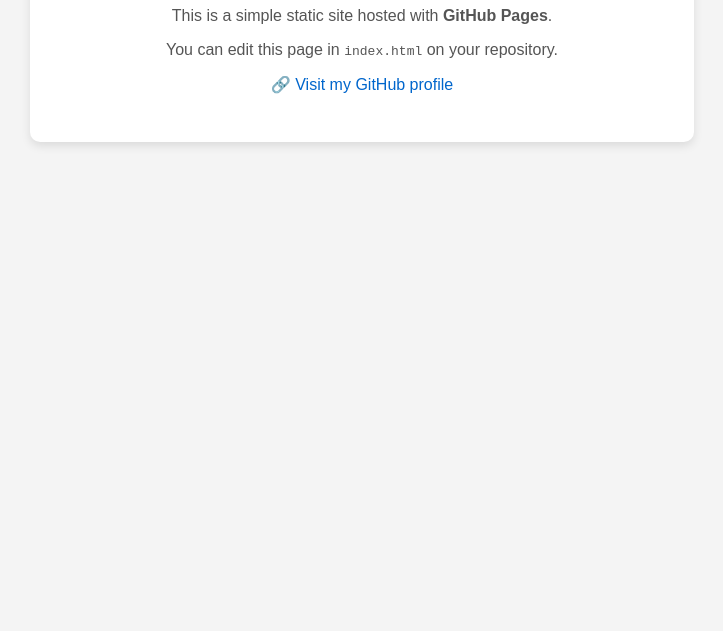
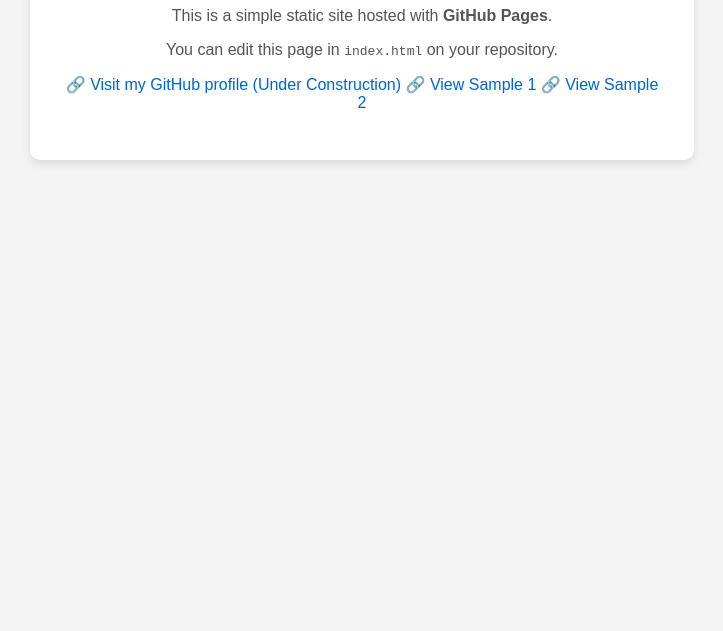
Before and after one commit to indraagustian/indra.github.io, a plain HTML site: page index.html in a window 1280 px wide. Shown: the part 169-800 px from the top of the page, without its empty margins (278-1001 px from the left). Drawn offline with Linux system fonts and the light colour scheme.

Commit message:
Update index.html

```diff
--- a/index.html
+++ b/index.html
@@ -41,7 +41,10 @@
     <p>This is a simple static site hosted with <strong>GitHub Pages</strong>.</p>
     <p>You can edit this page in <code>index.html</code> on your repository.</p>
     <p>
-      🔗 <a href="https://indraagustian.github.io/mainpage/" target="_blank">Visit my GitHub profile</a>
+      🔗 <a href="https://indraagustian.github.io/mainpage/" target="_blank">Visit my GitHub profile (Under Construction)</a>
+       🔗 <a href="/mindmaphtml/Optimization%20Map.html" target="_blank">View Sample 1</a>
+       🔗 <a href="/mindmaphtml/Probability%20and%20Statistics.html" target="_blank">View Sample 2</a>
+
     </p>
   </div>
 </body>
```
